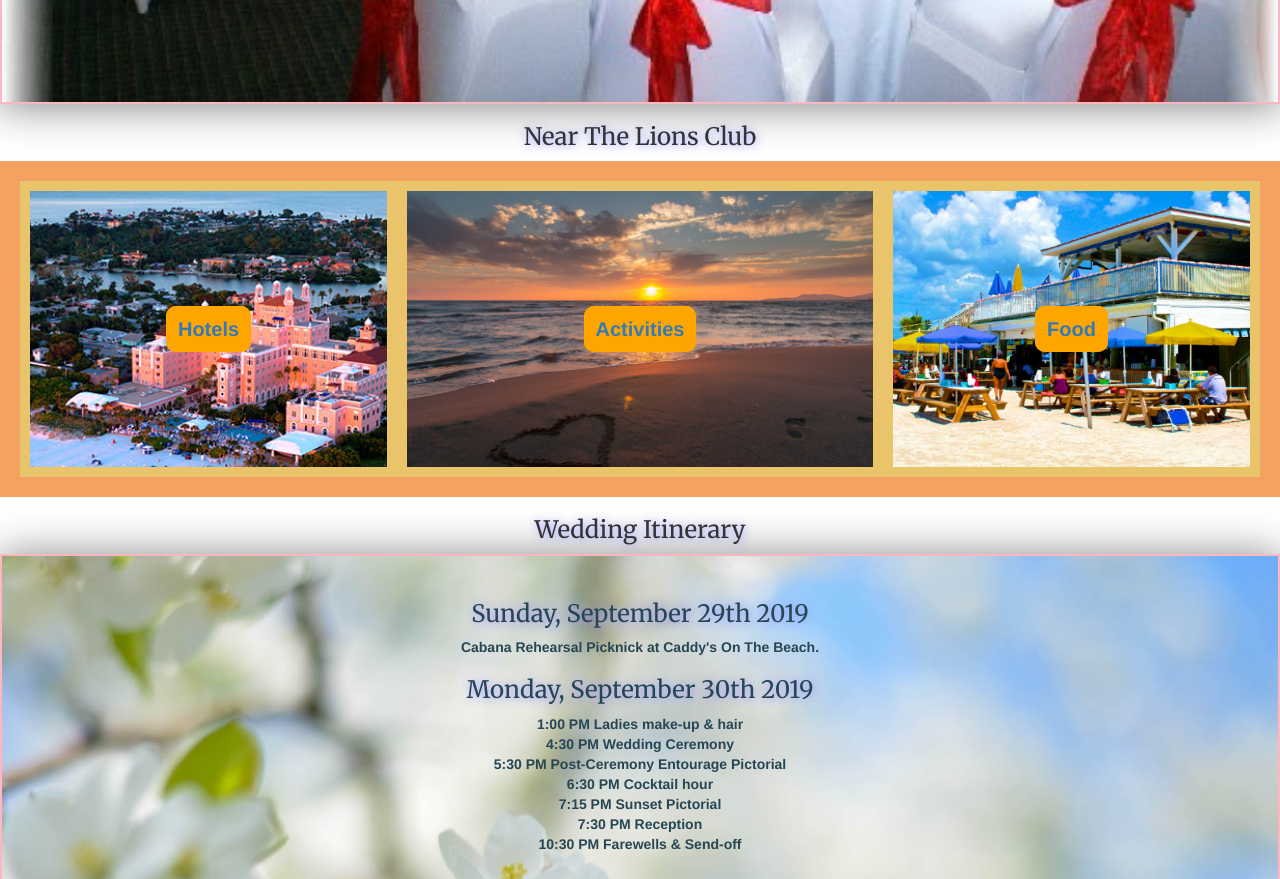
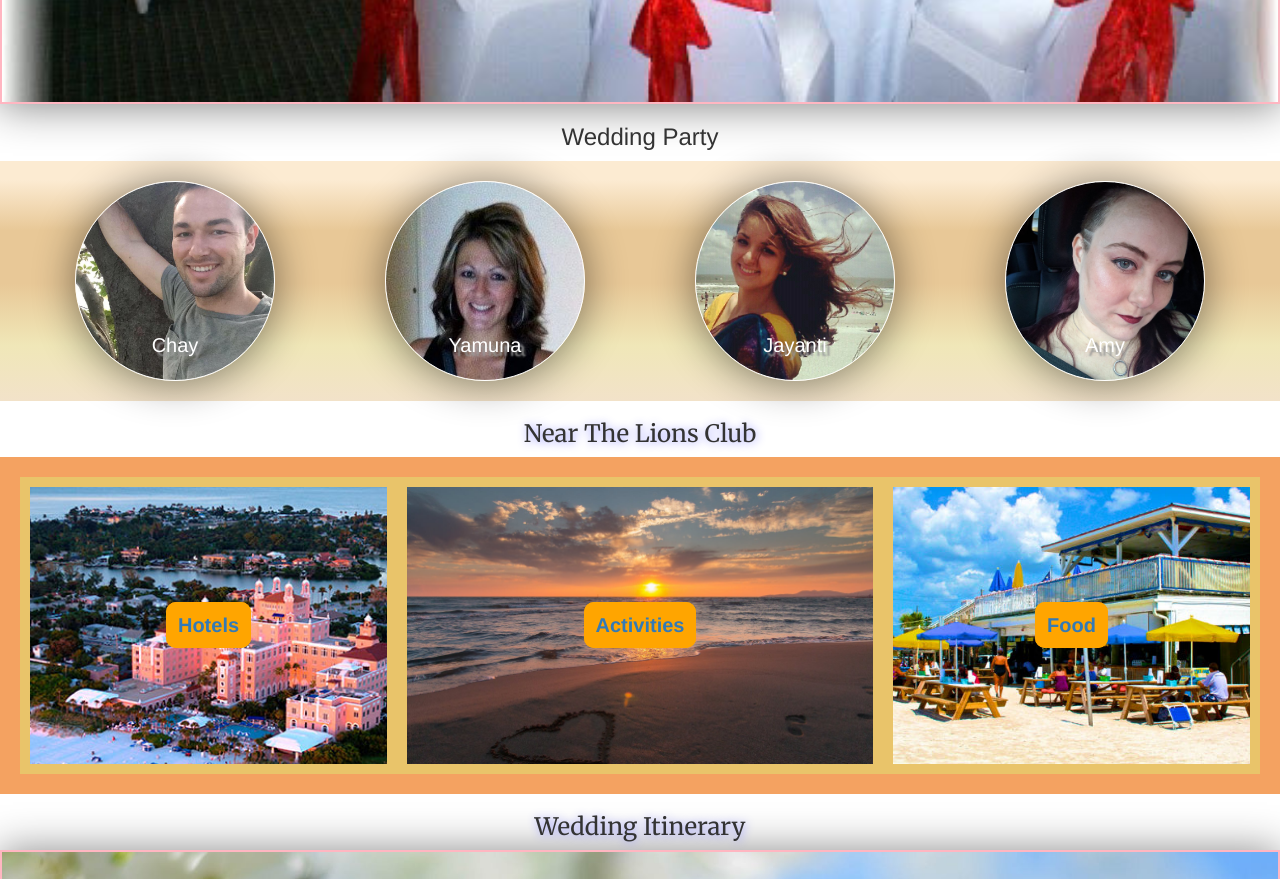
Before and after one commit to dascobaz/Wedding-Site-2019, a website: page public/html/details.html in a window 1280 px wide. Shown: the part 1020-1899 px from the top of the page. Drawn offline with nearby package versions, Linux system fonts and the light colour scheme; some packages are replaced by stand-ins of ours; a web font is replaced by a local one.

Commit message:
changed background pic for photos page, moved wedding party to details, added registry page

```diff
--- a/public/css/details.css
+++ b/public/css/details.css
@@ -136,7 +136,7 @@ font-family: 'Pacifico', cursive;
 }
 
 #backgroundBox {
-  background-image: url('/images/beach-sunset.jpeg');
+  background-image: url('/images/gold.jpeg');
   background-image: no-repeat center center fixed;
     -webkit-background-size: cover;
     -moz-background-size: cover;
@@ -475,3 +475,104 @@ border: 10px solid transparent;
    .carousel-control {
      background : none!important;
    }
+
+   #wedding-party-box{
+     /* background:	#e8d8c3; */
+     background: rgba(252,235,210,1);
+     background: -moz-linear-gradient(top, rgba(252,235,210,1) 0%, rgba(252,235,210,1) 8%, rgba(232,200,151,1) 29%, rgba(232,200,151,1) 51%, rgba(240,231,184,1) 77%, rgba(242,226,201,1) 100%);
+     background: -webkit-gradient(left top, left bottom, color-stop(0%, rgba(252,235,210,1)), color-stop(8%, rgba(252,235,210,1)), color-stop(29%, rgba(232,200,151,1)), color-stop(51%, rgba(232,200,151,1)), color-stop(77%, rgba(240,231,184,1)), color-stop(100%, rgba(242,226,201,1)));
+     background: -webkit-linear-gradient(top, rgba(252,235,210,1) 0%, rgba(252,235,210,1) 8%, rgba(232,200,151,1) 29%, rgba(232,200,151,1) 51%, rgba(240,231,184,1) 77%, rgba(242,226,201,1) 100%);
+     background: -o-linear-gradient(top, rgba(252,235,210,1) 0%, rgba(252,235,210,1) 8%, rgba(232,200,151,1) 29%, rgba(232,200,151,1) 51%, rgba(240,231,184,1) 77%, rgba(242,226,201,1) 100%);
+     background: -ms-linear-gradient(top, rgba(252,235,210,1) 0%, rgba(252,235,210,1) 8%, rgba(232,200,151,1) 29%, rgba(232,200,151,1) 51%, rgba(240,231,184,1) 77%, rgba(242,226,201,1) 100%);
+     background: linear-gradient(to bottom, rgba(252,235,210,1) 0%, rgba(252,235,210,1) 8%, rgba(232,200,151,1) 29%, rgba(232,200,151,1) 51%, rgba(240,231,184,1) 77%, rgba(242,226,201,1) 100%);
+     filter: progid:DXImageTransform.Microsoft.gradient( startColorstr='#fcebd2', endColorstr='#f2e2c9', GradientType=0 );
+   }
+
+   .wedding-party {
+     border-radius: 50%;
+     height: 200px;
+     width: 200px;
+     /* background:silver; */
+     padding: 1rem;
+     border: 1px solid white;
+     /* background-image: url('/images/white-sparkle.png'); */
+     cursor: url('/images/heart-small.png'), auto;
+     -webkit-box-shadow: 0px 2px 40px 1px rgba(0,0,0,0.48);
+     -moz-box-shadow: 0px 2px 40px 1px rgba(0,0,0,0.48);
+     box-shadow: 0px 2px 40px 1px rgba(0,0,0,0.48);
+   }
+
+   .wedding-party {
+     border-radius: 50%;
+     height: 200px;
+     width: 200px;
+     padding: 1rem;
+     border: 1px solid white;
+     background-image: url('/images/white-sparkle.png');
+     cursor: url('/images/heart-small.png'), auto;
+     -webkit-box-shadow: 0px 2px 40px 1px rgba(0,0,0,0.48);
+     -moz-box-shadow: 0px 2px 40px 1px rgba(0,0,0,0.48);
+     box-shadow: 0px 2px 40px 1px rgba(0,0,0,0.48);
+   }
+
+   .container-order > .box{
+     font-size: 4rem;
+     font-weight: bold;
+     -webkit-box-shadow: 0px 2px 40px 1px rgba(0,0,0,0.48);
+     -moz-box-shadow: 0px 2px 40px 1px rgba(0,0,0,0.48);
+     box-shadow: 0px 2px 40px 1px rgba(0,0,0,0.48);
+   }
+   .pink{
+     order: 4;
+     background-image: url("/images/amy.jpg");
+     background-size:contain;
+   }
+
+   .blue{
+      order: 3;
+      background-image: url("/images/jayanti.jpg");
+      background-size:contain;
+
+   }
+   .breeze {
+       order: 2;
+       background-image: url("/images/yamuna.jpg");
+       background-size:contain;
+
+   }
+   .yellow{
+     order: 1;
+     background-image: url("/images/chay.jpg");
+     background-size:contain;
+
+   }
+
+   #chay {
+     color: white;
+     text-shadow: 4px 4px 2px rgba(150, 150, 150, 1);
+     font-size: 20px;
+     margin-top: 80%;
+     height: auto;
+     width: auto;
+   }
+
+   #yamuna {
+     color: white;
+     text-shadow: 4px 4px 2px rgba(150, 150, 150, 1);
+     font-size: 20px;
+     margin-top: 80%;
+   }
+
+   #jayanti {
+     color: white;
+     margin-top: 80%;
+     text-shadow: 4px 4px 2px rgba(150, 150, 150, 1);
+     font-size: 20px;
+   }
+
+   #amy {
+     color: white;
+     margin-top: 80%;
+     text-shadow: 4px 4px 2px rgba(150, 150, 150, 1);
+     font-size: 20px;
+   }
--- a/public/css/photos.css
+++ b/public/css/photos.css
@@ -1,6 +1,4 @@
-body {
-  /* background-color: #292b2c; */
-}
+
 
 /* nav bar */
 h1, .nav-pills>li>a {
--- a/public/css/photos2.css
+++ b/public/css/photos2.css
@@ -2,10 +2,16 @@
 
 .carousel {
   font-family: 'Source Sans Pro';
+
 }
 
 .row {
+  background-color: black;
+  background-image: url('/images/flowers.jpeg');
+  background-repeat: no-repeat;
+  /* background-size: cover; */
   padding-bottom: 10px;
+  padding-top: 10px;
 }
 
 .container img {
--- /dev/null
+++ b/public/css/registry.css
@@ -0,0 +1,71 @@
+body, html {
+    height: 100%;
+    background-color: #191919;
+}
+
+/* nav & title */
+h1, .nav-pills>li>a {
+  color: #264653;
+  font-size: 30px;
+  font-family: 'Black And White Picture', sans-serif;
+}
+
+@media (max-width: 1000px) {
+  h1, .nav-pills>li>a {
+    color: #264653;
+    font-size: 50px;
+    font-family: 'Black And White Picture', sans-serif;
+  }
+}
+@media (min-width: 50px) and (max-width: 1000px) {
+  h1, .nav-pills>li>a {
+    color: #264653;
+    font-size: 50px;
+    font-family: 'Black And White Picture', sans-serif;
+  }
+}
+
+/* nav bar */
+.nav-pills>li{
+  background:#FFE1FF;
+  border: 1px solid white;
+}
+
+/* nav text  */
+.nav-pills>li.active>a{
+  background: #F4A261;
+}
+
+.nav-pills>li>a{
+  color: #264653;
+}
+
+/*donate box*/
+.container-flex, .container-order,.flex-center-center{
+  background-color: #191919;
+  display:flex;
+  flex-direction: row;
+  align-items: stretch;
+  width: 100%;
+  /* background: lightgrey; */
+  background-repeat: no-repeat;
+  background-size: cover;
+/* border: 1px solid lightpink; */
+  justify-content: space-around;
+  /* padding-top: 2rem; */
+  /* -webkit-box-shadow: 0px 2px 40px 1px rgba(0,0,0,0.48);
+  -moz-box-shadow: 0px 2px 40px 1px rgba(0,0,0,0.48);
+  box-shadow: 0px 2px 40px 1px rgba(0,0,0,0.48); */
+
+}
+
+.text {
+  color: white;
+}
+
+.sticky-footer {
+  padding-top: 2.5em;
+    background-color: #191919;
+    color: white;
+    font-size: 10px;
+}
--- a/public/html/details.html
+++ b/public/html/details.html
@@ -1,20 +1,22 @@
 <!DOCTYPE html>
 <html>
   <head>
+      <meta charset="utf-8">
   <link rel="stylesheet" href="/css/details.css">
   <link rel="stylesheet" href="https://maxcdn.bootstrapcdn.com/bootstrap/3.3.6/css/bootstrap.min.css">
   <link href='https://fonts.googleapis.com/css?family=Pacifico' rel='stylesheet' type='text/css'>
   <link href="https://fonts.googleapis.com/css?family=Black+And+White+Picture" rel="stylesheet">
   <link href="https://fonts.googleapis.com/css?family=Merriweather" rel="stylesheet">
+  <title>Wedding Details</title>
   </head>
   <body>
 
     <!--nav-->
     <ul class="nav nav-pills nav-justified">
       <li role="presentation"><a href="/html/home.html">Home</a></li>
+      <li role="presentation"><a href="/html/details.html">Details</a></li>
       <li role="presentation"><a href="/html/RSVP.html">RSVP</a></li>
       <li role="presentation"><a href="/html/photos.html">Photos</a></li>
-     <li role="presentation"><a href="/html/details.html">Details</a></li>
     <li role="presentation"><a href="/html/registry.html">Registry</a></li>
     </ul>
 
@@ -45,9 +47,25 @@
       <script async defer
       src="https://maps.googleapis.com/maps/api/js?key=AIzaSyB5gDzh4jnHoyz3dMBkr2vGeQmsnnJoi_o&callback=initMap">
       </script>
-
      </div>
     </div>
+
+    <!-- wedding party -->
+        <h3 class="text-center titles" id="order">Wedding Party</h3>
+        <div class="container-order" id='wedding-party-box'>
+          <div  class="blue text-center wedding-party header">
+            <h4 id='jayanti'>Jayanti</h4>
+          </div>
+          <div class="breeze text-center wedding-party header">
+            <h4 id='yamuna'>Yamuna</h4>
+          </div>
+          <div class="yellow text-center wedding-party header">
+            <h4 id='chay'>Chay</h4>
+          </div>
+          <div class="pink text-center wedding-party header">
+            <h4 id='amy'>Amy</h4>
+          </div>
+        </div>
 
     <!--Responsive Grid with flexbox-->
     <h3 class="text-center title" id="responsive">Near The Lions Club</h3>
@@ -84,7 +102,8 @@
       <p id= 'small-text'>Wedding Date Count Down</p>
       <a href="https://daisypath.com/"><img src="https://dwdf.daisypath.com/dQFSm4.png" width="40%" height="100" border="0" alt="Daisypath Wedding tickers" /></a>
 <br>
-      <i class="fas fa-heart"></i>
+<br>
+    <p id= 'small-text'>Site Coded & Designed With <i class="fas fa-heart"></i> By Jahnava Farmer</p>
 
     </div>
     </div>
```
Also changed, not shown: public/css/home.css (+5 -10 lines), public/html/RSVP.html (+1 -1 lines), public/html/home.html (+3 -3 lines), public/html/index.html (+1 -1 lines), public/html/itinerary.html (+1 -0 lines), public/html/photos.html (+5 -1 lines), public/html/photos1.html (+1 -1 lines), public/html/photos4.html (+1 -1 lines), public/html/registry.html (added, +55 -0 lines), public/images/beach-wed.jpeg, public/images/flowers.jpeg, public/images/honeymoon-fund.jpg (added).
